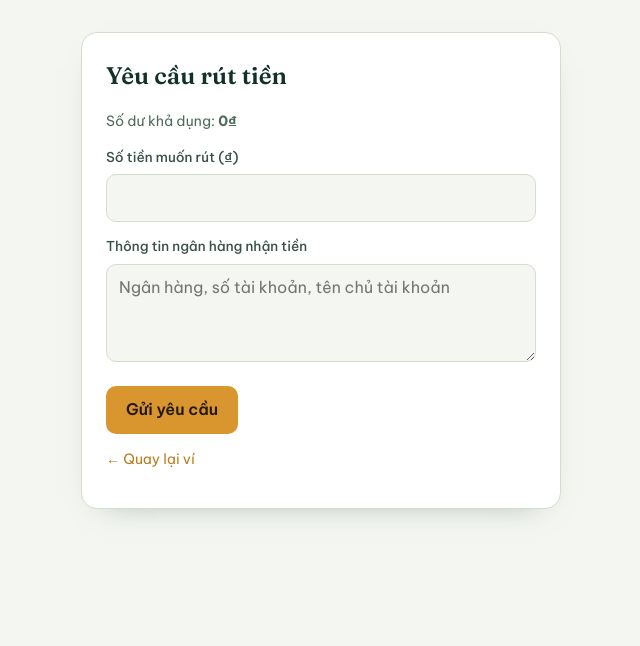
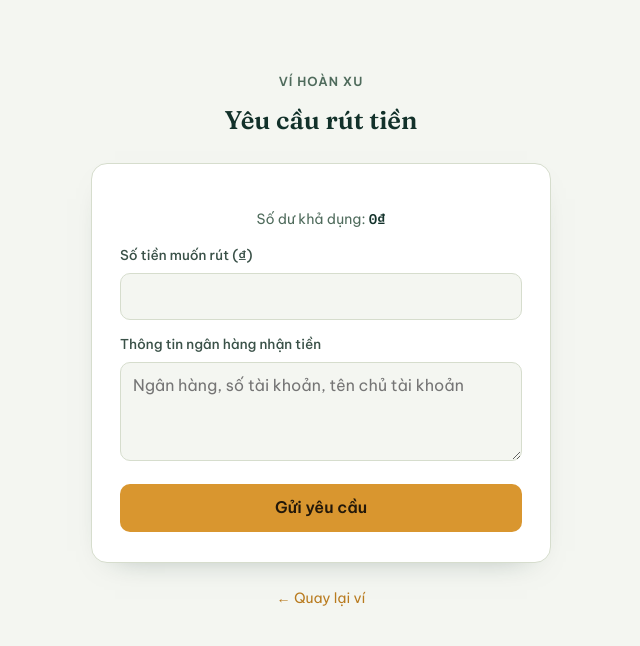
Before and after one commit to Dragon97x3t/hoanxu, a Flask app: page /withdraw in a window 1280 px wide. Shown: the part 58-704 px from the top of the page, without its empty margins (319-959 px from the left). Run offline with Flask 3, Linux system fonts and the light colour scheme; the visitor is signed in with stand-in values (Sample User, id 1); data comes from the database, SQL or seed files in the repository; data that the repository does not hold is empty.

Commit message:
Update withdraw.html

```diff
--- a/templates/withdraw.html
+++ b/templates/withdraw.html
@@ -1,9 +1,11 @@
 {% extends "base.html" %}
 {% block title %}Rút tiền - {{ app_name }}{% endblock %}
 {% block content %}
-<div class="card" style="max-width:480px; margin:0 auto;">
+<div class="auth-shell" style="max-width:460px;">
+  <span class="eyebrow">Ví Hoàn Xu</span>
   <h2>Yêu cầu rút tiền</h2>
-  <p class="muted">Số dư khả dụng: <strong>{{ "{:,.0f}".format(wallet.available) }}₫</strong></p>
+  <div class="card">
+    <p class="muted">Số dư khả dụng: <strong class="mono" style="color:var(--ink);">{{ "{:,.0f}".format(wallet.available) }}₫</strong></p>
     <form method="post">
       <label for="amount">Số tiền muốn rút (₫)</label>
       <input id="amount" name="amount" type="number" min="1" max="{{ wallet.available|int }}" required>
@@ -11,6 +13,7 @@
       <textarea id="bank_info" name="bank_info" rows="3" placeholder="Ngân hàng, số tài khoản, tên chủ tài khoản" required>{{ user.bank_info or '' }}</textarea>
       <button type="submit">Gửi yêu cầu</button>
     </form>
-  <p class="muted" style="margin-top:14px;"><a href="{{ url_for('dashboard') }}">← Quay lại ví</a></p>
+  </div>
+  <p class="muted"><a href="{{ url_for('dashboard') }}">← Quay lại ví</a></p>
 </div>
 {% endblock %}
```
Lines whose indentation alone changed are shown as unchanged.
